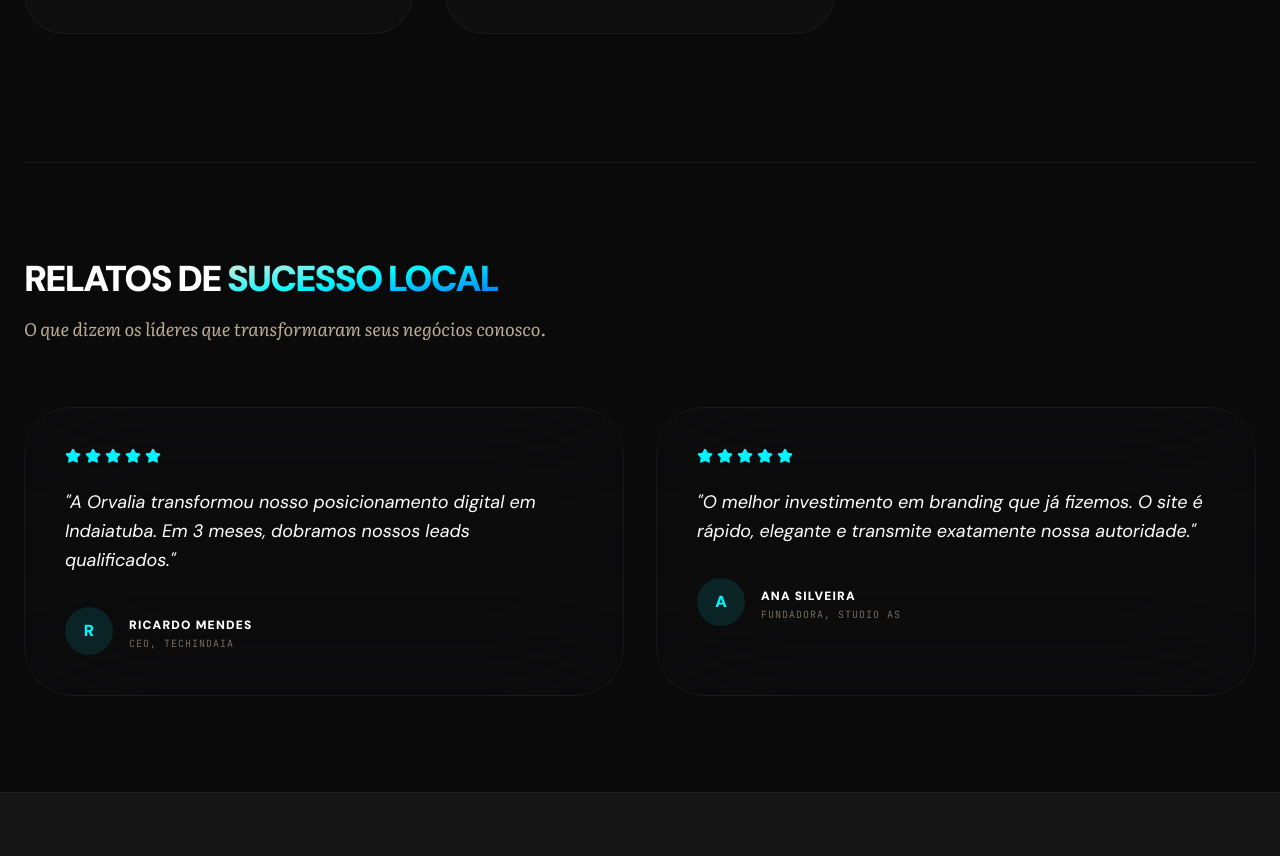
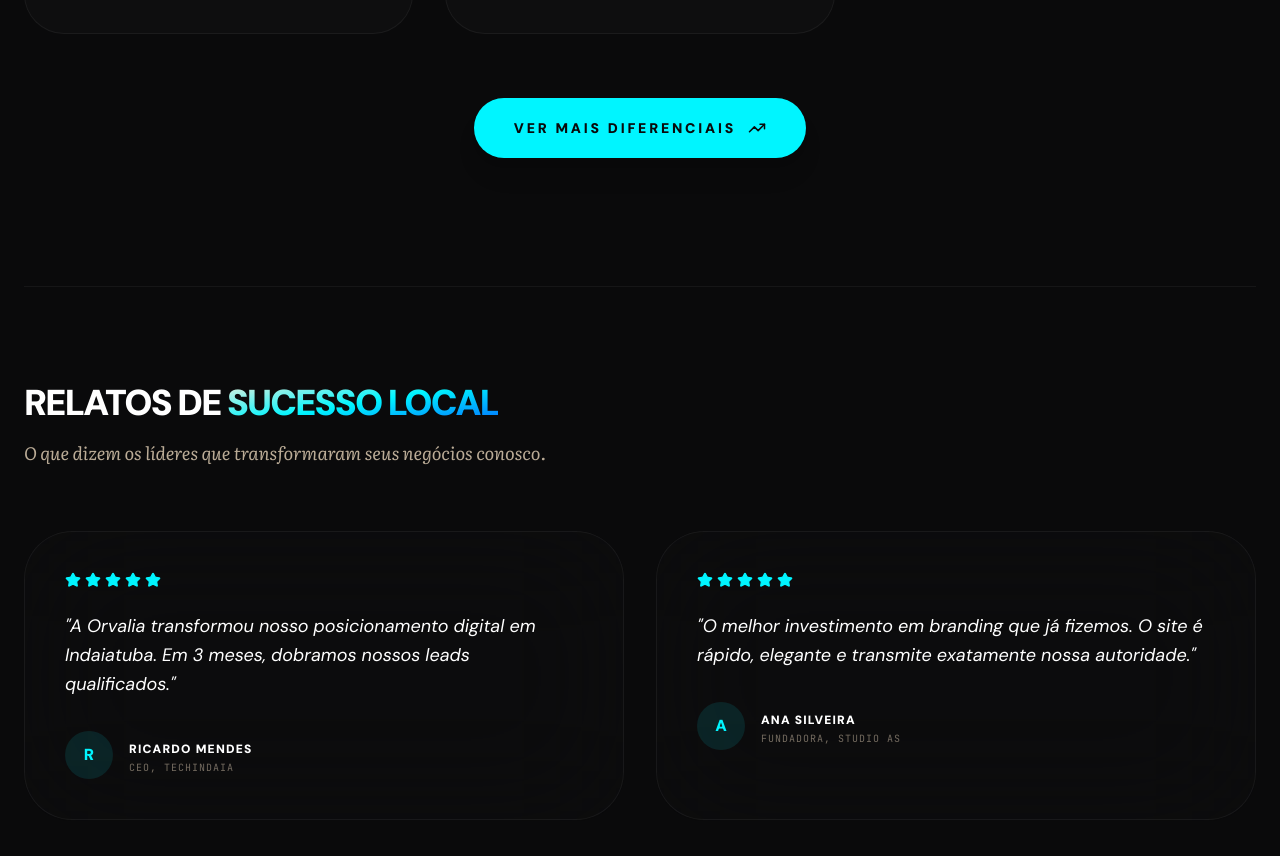
Before and after one commit to brunocorreagomes-ops/orvalia, a React (Vite) app: page / in a window 1280 px wide. Shown: the part 7142-7998 px from the top of the page. Built offline with nearby package versions, Linux system fonts and the light colour scheme.

Commit message:
feat: Add "Ver mais diferenciais" CTA to TrustSection
Adds a new call-to-action button to the TrustSection component, linking to a WhatsApp contact with a pre-filled message. This provides users a direct way to learn more about Orvalia Studio's offerings.

```diff
--- a/src/components/TrustSection.tsx
+++ b/src/components/TrustSection.tsx
@@ -74,6 +74,26 @@ export default function TrustSection() {
               </motion.div>
             ))}
           </div>
+
+          <div className="mt-16 flex justify-center">
+            <motion.a
+              href="https://wa.me/5511978959567?text=Olá!%20Gostaria%20de%20saber%20mais%20sobre%20os%20diferenciais%20da%20Orvalia%20Studio."
+              target="_blank"
+              rel="noopener noreferrer"
+              initial={{ opacity: 0, scale: 0.9 }}
+              whileInView={{ opacity: 1, scale: 1 }}
+              viewport={{ once: true }}
+              whileHover={{
+                scale: 1.05,
+                boxShadow: "0 0 30px rgba(0, 255, 209, 0.4)",
+              }}
+              whileTap={{ scale: 0.95 }}
+              className="inline-flex items-center gap-3 bg-brand-accent-light text-brand-bg px-10 py-5 rounded-full font-black uppercase tracking-[0.2em] text-sm shadow-xl transition-all"
+            >
+              Ver mais diferenciais
+              <TrendingUp size={18} />
+            </motion.a>
+          </div>
         </div>
 
         {/* [5 — CONTEÚDO PARA GEO] Depoimentos com microdata */}
```
